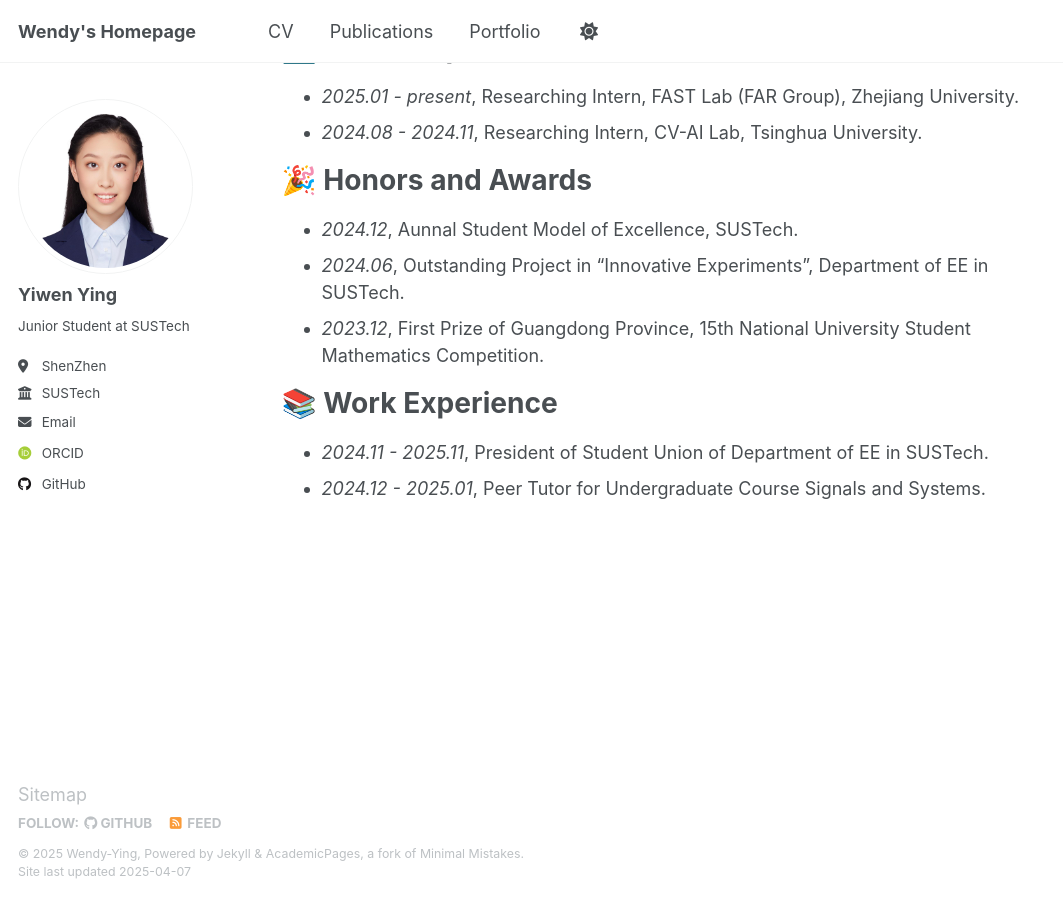
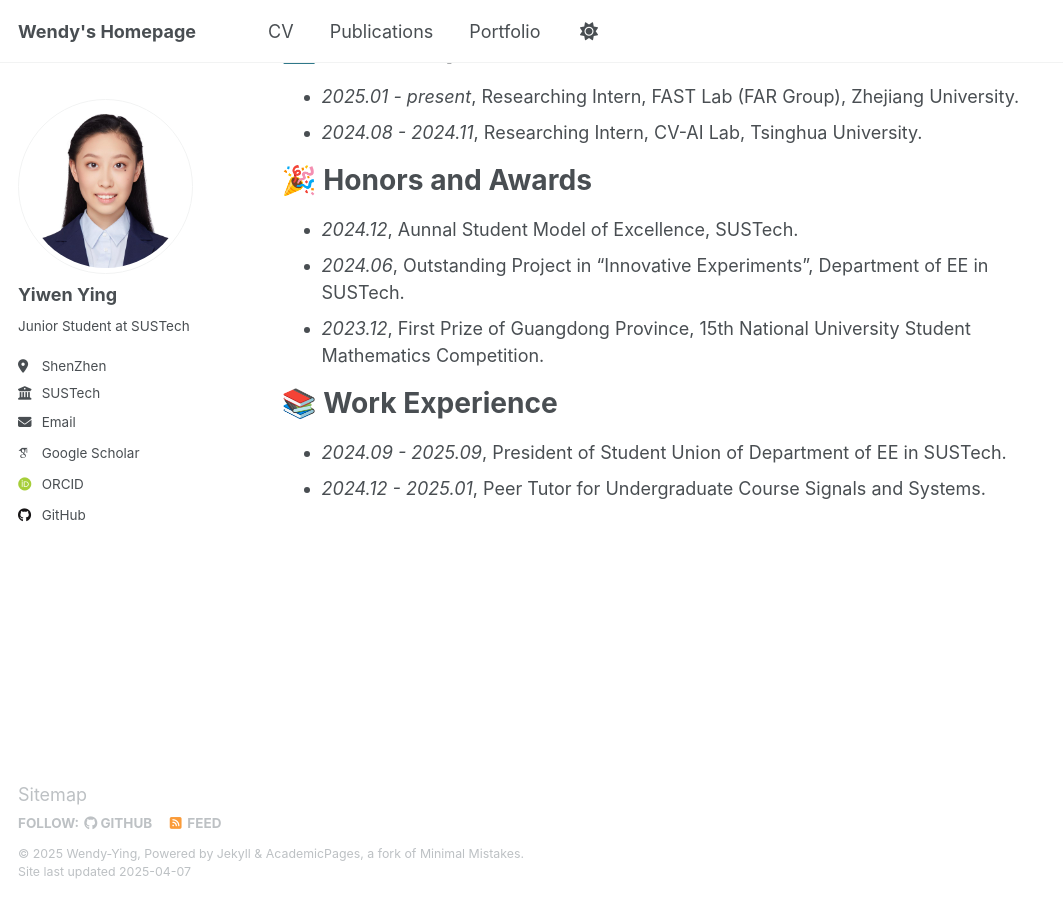
Before and after one commit to Wendy-Ying/Wendy-Ying.github.io, a Jekyll site: the page built from _pages/about.md, in a window 1280 px wide and 900 px high, scrolled down 1354 px. Shown: the whole window, without its empty margins (0-1063 px from the left). Built offline with Jekyll 4.4.1, drawn with Linux system fonts in a browser that asks for light colours; some web fonts are replaced; some of the changed lines change nothing that is shown.

Commit message:
update 0407

```diff
--- a/_config.yml
+++ b/_config.yml
@@ -33,7 +33,7 @@ author:
 
   # Academic websites
   arxiv            : # URL - Update with the correct link to your profile
-  googlescholar    : # "https://scholar.google.com/citations?user=PS_CX0AAAAAJ"
+  googlescholar    : https://scholar.google.com/citations?user=amrm3eEAAAAJ
   impactstory      : # URL
   orcid            : "https://orcid.org/0009-0008-1368-3724"
   semantic         : # URL
--- a/_pages/about.md
+++ b/_pages/about.md
@@ -11,7 +11,7 @@ redirect_from:
 <span class='anchor' id='about-me'></span>
 Hi, there! 👋 Welcome to Yiwen Ying's Homepage.
 
-I am a junior student at <a href='rcvlab.eee.sustech.edu.cn'>Robot and Computer Vision Lab</a>, from the Department of Electronic and Electrical Engineering in <a href='sustech.edu.cn'>Southern University of Science and Technology</a>, adviced by Professor <a href='https://scholar.google.com/citations?hl=zh-CN&user=J7UkpAIAAAAJ'>Hong Zhang</a>.
+I am a junior student at <a href='rcvlab.eee.sustech.edu.cn'>Robot and Computer Vision Lab</a>, from the Department of Electronic and Electrical Engineering in <a href='sustech.edu.cn'>Southern University of Science and Technology</a>, adviced by Professor <a href='https://scholar.google.com/citations?user=J7UkpAIAAAAJ'>Hong Zhang</a>.
 
 My research interest focuses on trajectory planning for UAVs. My programming expertise spans Python, C++, and MATLAB. I am familiar with learning-based algorithms, model-based algorithms for robot trajectory planning, embedded systems, SLAM technology, and I have rich experience in robotics algorithm development.
 
@@ -49,5 +49,5 @@ My personal CV is attached <a href='/files/resume.pdf'>here</a>. If you are inte
 - *2023.12*, First Prize of Guangdong Province, 15th National University Student Mathematics Competition.
 
 # 📚 Work Experience
-- *2024.11 - 2025.11*, President of Student Union of Department of EE in SUSTech.
+- *2024.09 - 2025.09*, President of Student Union of Department of EE in SUSTech.
 - *2024.12 - 2025.01*, Peer Tutor for Undergraduate Course Signals and Systems.
```
